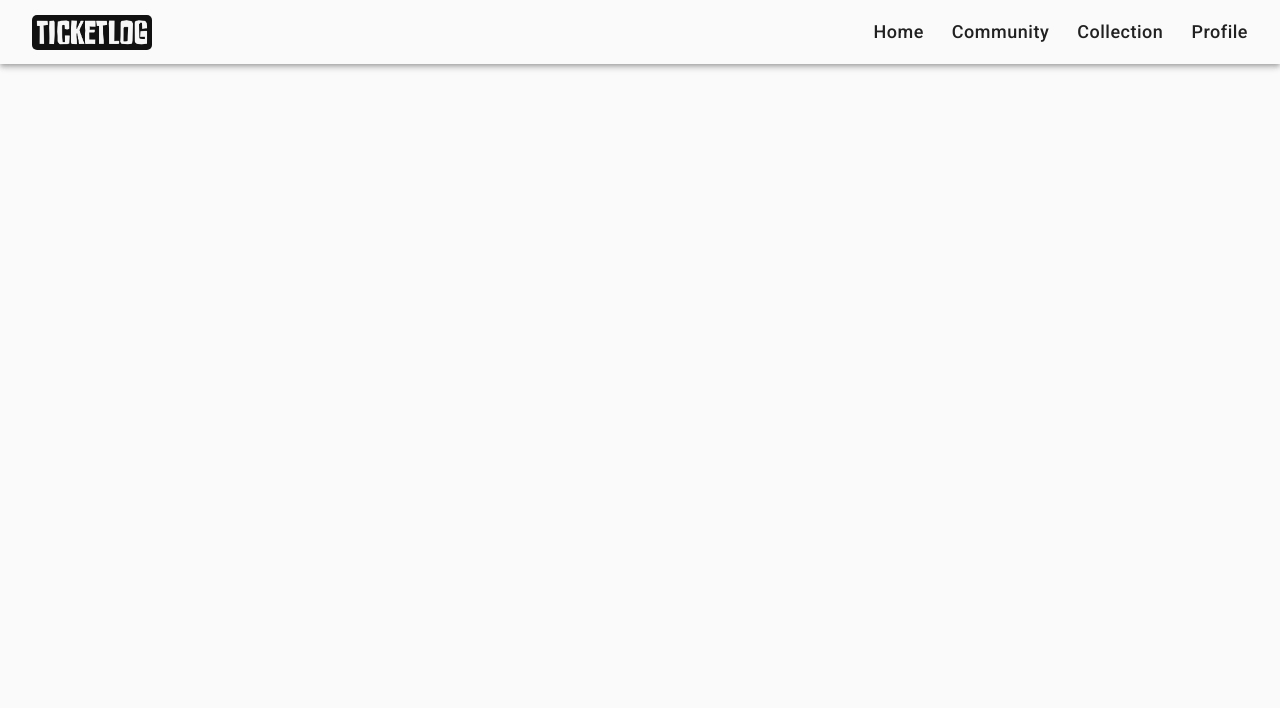
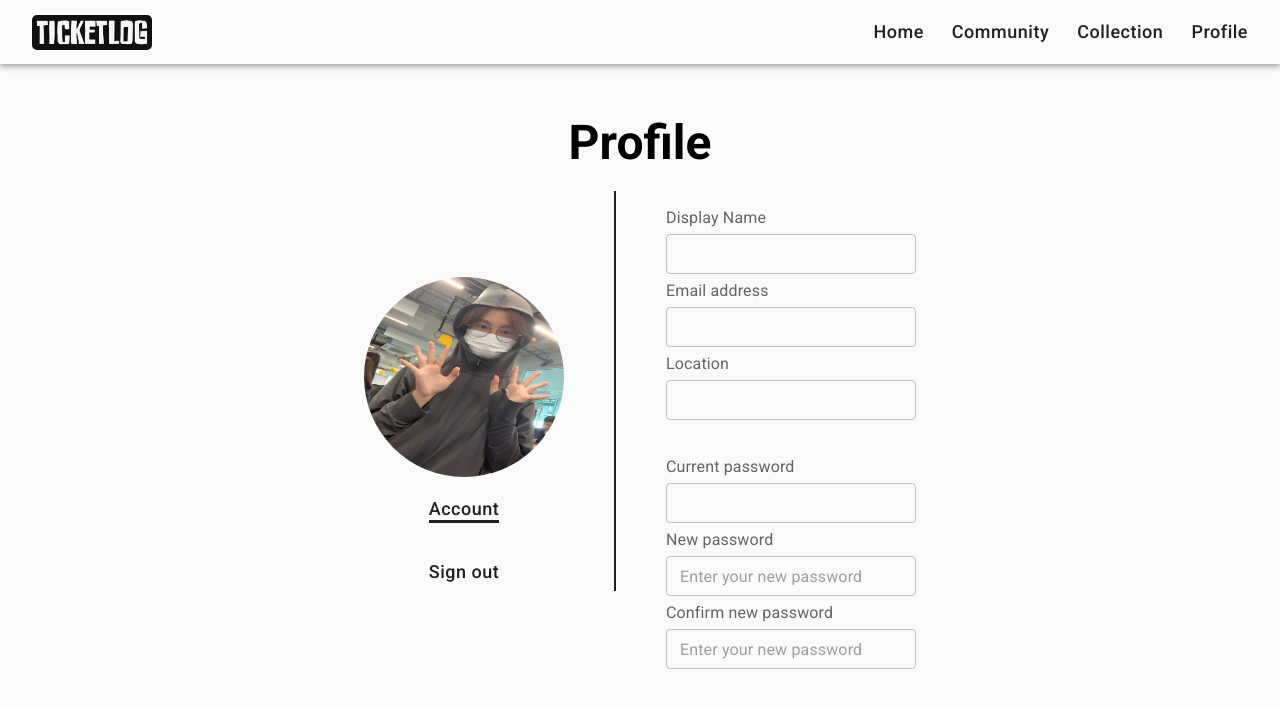
Before and after one commit to minklim47/TicketLog, a React (Vite) app in the folder ticketlog/: page /Account in a window 1280 px wide. Shown: the top 708 px of the page. Built offline with nearby package versions, Linux system fonts and the light colour scheme; a web font is replaced by a local one.

Commit message:
account page

```diff
--- a/ticketlog/src/App.jsx
+++ b/ticketlog/src/App.jsx
@@ -46,7 +46,7 @@ function App() {
             <Route path="/Collection" element={<Collection />} />
             <Route path="/Profile" element={<Profile userLogin={userLogin} setUserLogin={setUserLogin}/>} />
             <Route path="/CreateTicket" element={<CreateTicket />} />
-            <Route path="/Profile/Account" element={<Account />} />
+            <Route path="/Account" element={<Account />} />
             <Route path="/SignIn" element={<SignIn />} />
           </Routes>
         </div>
--- a/ticketlog/src/pages/Account.jsx
+++ b/ticketlog/src/pages/Account.jsx
@@ -1,4 +1,4 @@
-import { Box, Button, Container, TextField } from "@mui/material";
+import { Box, Button, Container, InputLabel, TextField } from "@mui/material";
 import React from "react";
 import { NavLink } from "react-router-dom";
 
@@ -13,26 +13,39 @@ function Account() {
       }}
     >
       <h1 style={{ textAlign: "center", margin: "50px 0 20px 0" }}>Profile</h1>
-      <Box sx={{ display: "flex", flexDirection:{xs:"column-reverse", sm:"row"}, justifyContent: "center", margin: "0 auto" }}>
+      <Box
+        sx={{
+          display: "flex",
+          flexDirection: { xs: "column-reverse", sm: "row" },
+          justifyContent: "center",
+          margin: "0 auto",
+          minWidth: { sm: "600px" },
+        }}
+      >
         <Box
           sx={{
             display: "flex",
             flexDirection: "column",
             justifyContent: "center",
-
           }}
         >
           <img
-            src="/"
+            src="src/assets/mink.jpg"
             style={{ borderRadius: "50%", width: "200px", height: "200px" }}
           />
-          <Button sx={navButtonStyle} component={NavLink} to="/Profile/Account">Account</Button>
-          <Button sx={navButtonStyle} component={NavLink} to="/SignIn" >Sign out</Button>
+          <Box sx={{ display: "flex", flexDirection: "column", justifyContent: "center",alignItems:"center" }}>
+            <Button sx={navButtonStyle} component={NavLink} to="/Account">
+              Account
+            </Button>
+            <Button sx={navButtonStyle} component={NavLink} to="/SignIn">
+              Sign out
+            </Button>
+          </Box>
         </Box>
         <Box
           sx={{
-            width: {xs:"0px",sm:"2px"},
-            height: {xs:"0px",sm:"400px"} ,
+            width: { xs: "0px", sm: "2px" },
+            height: { xs: "0px", sm: "400px" },
             bgcolor: "black.main",
             margin: "0 50px",
           }}
@@ -42,31 +55,62 @@ function Account() {
             display: "flex",
             flexDirection: "column",
             justifyContent: "center",
-            alignItem:"center",
+            alignItem: "center",
+            width: "250px",
           }}
         >
-
-          <Box sx={{ margin: "30px 0", textAlign: "center" }}>
-            <h4 style={infoStyle}>Display name</h4>
-            <TextField id="outlined-basic" type="text" label="Name" variant="outlined" />
-
-            <h4 style={infoStyle}>Email address</h4>
-            <TextField id="outlined-basic" type="email" label="e" variant="outlined" />
-            <h4 style={infoStyle}>Location </h4>
-            <TextField id="outlined-basic" type="text" label="Name" variant="outlined" />
+          <Box sx={{ margin: "15px 0" }}>
+            <InputLabel>Display Name</InputLabel>
+            <TextField
+              sx={textFieldStyle}
+              size="small"
+              type="text"
+              variant="outlined"
+            />
+            <InputLabel>Email address</InputLabel>
+            <TextField
+              sx={textFieldStyle}
+              size="small"
+              type="email"
+              variant="outlined"
+            />
+            <InputLabel>Location</InputLabel>
+            <TextField
+              sx={textFieldStyle}
+              size="small"
+              type="text"
+              variant="outlined"
+            />
           </Box>
-          <Box sx={{ margin: "30px 0", textAlign: "center" }}>
-            <h4 style={infoStyle}>Current password</h4>
-            <TextField id="outlined-basic" type="password" label="Name" variant="outlined" />
-            <h4 style={infoStyle}>New password</h4>
-            <TextField id="outlined-basic" type="password" label="Enter your new password" variant="outlined" />
-            <h4 style={infoStyle}>Confirm new password</h4>
-            <TextField id="outlined-basic" type="password" label="Enter your new password" variant="outlined" />
+          <Box sx={{ margin: "15px 0" }}>
+            <InputLabel>Current password</InputLabel>
+            <TextField
+              sx={textFieldStyle}
+              size="small"
+              type="password"
+              variant="outlined"
+            />
+            <InputLabel>New password</InputLabel>
+            <TextField
+              sx={textFieldStyle}
+              size="small"
+              type="password"
+              placeholder="Enter your new password"
+              variant="outlined"
+            />
+            <InputLabel>Confirm new password</InputLabel>
+            <TextField
+              sx={textFieldStyle}
+              size="small"
+              type="password"
+              placeholder="Enter your new password"
+              variant="outlined"
+            />
           </Box>
         </Box>
       </Box>
     </Box>
-  )
+  );
 }
 
 const navButtonStyle = {
@@ -74,7 +118,8 @@ const navButtonStyle = {
   fontSize: 18,
   backgroundColor: "white.main",
   color: "black.main",
-    margin:"10px 0",
+  margin: "10px 0",
+  width: "100px",
   "&:hover": {
     backgroundColor: "white.main",
     "&::after": {
@@ -99,7 +144,11 @@ const navButtonStyle = {
 };
 
 const infoStyle = {
-    margin:"10px"
-  }
+  margin: "10px",
+};
 
-export default Account
+const textFieldStyle = {
+  width: "100%",
+  margin: "5px 0",
+};
+export default Account;
--- a/ticketlog/src/pages/Profile.jsx
+++ b/ticketlog/src/pages/Profile.jsx
@@ -24,7 +24,7 @@ function Profile({ userLogin, setUserLogin }) {
 
           }}
         >
-          <Button sx={navButtonStyle} component={NavLink} to="/Profile/Account">Account</Button>
+          <Button sx={navButtonStyle} component={NavLink} to="/Account">Account</Button>
           <Button sx={navButtonStyle} component={NavLink} to="/SignIn" >Sign out</Button>
         </Box>
         <Box
@@ -64,6 +64,7 @@ const navButtonStyle = {
   backgroundColor: "white.main",
   color: "black.main",
   margin:"10px 0",
+  width:"100px",
   "&:hover": {
     backgroundColor: "white.main",
     "&::after": {
```
Lines whose indentation alone changed are shown as unchanged.
